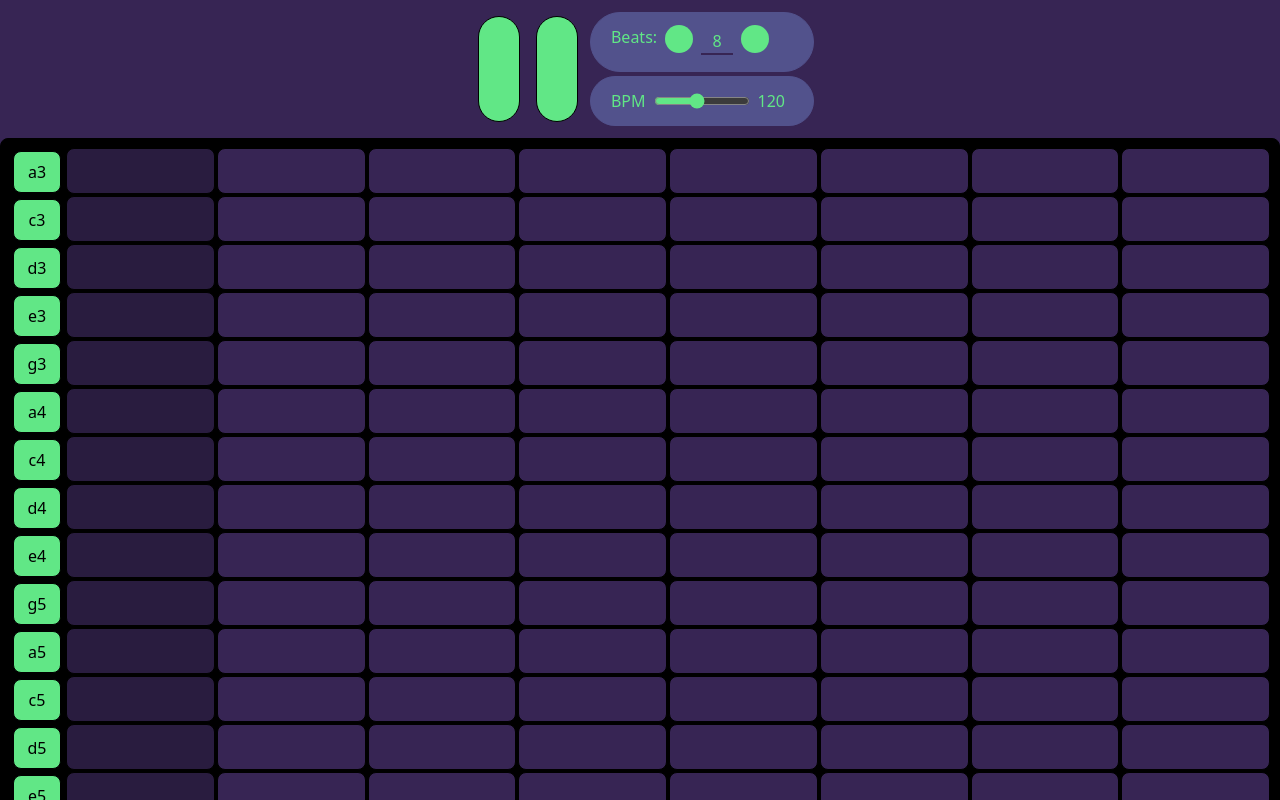
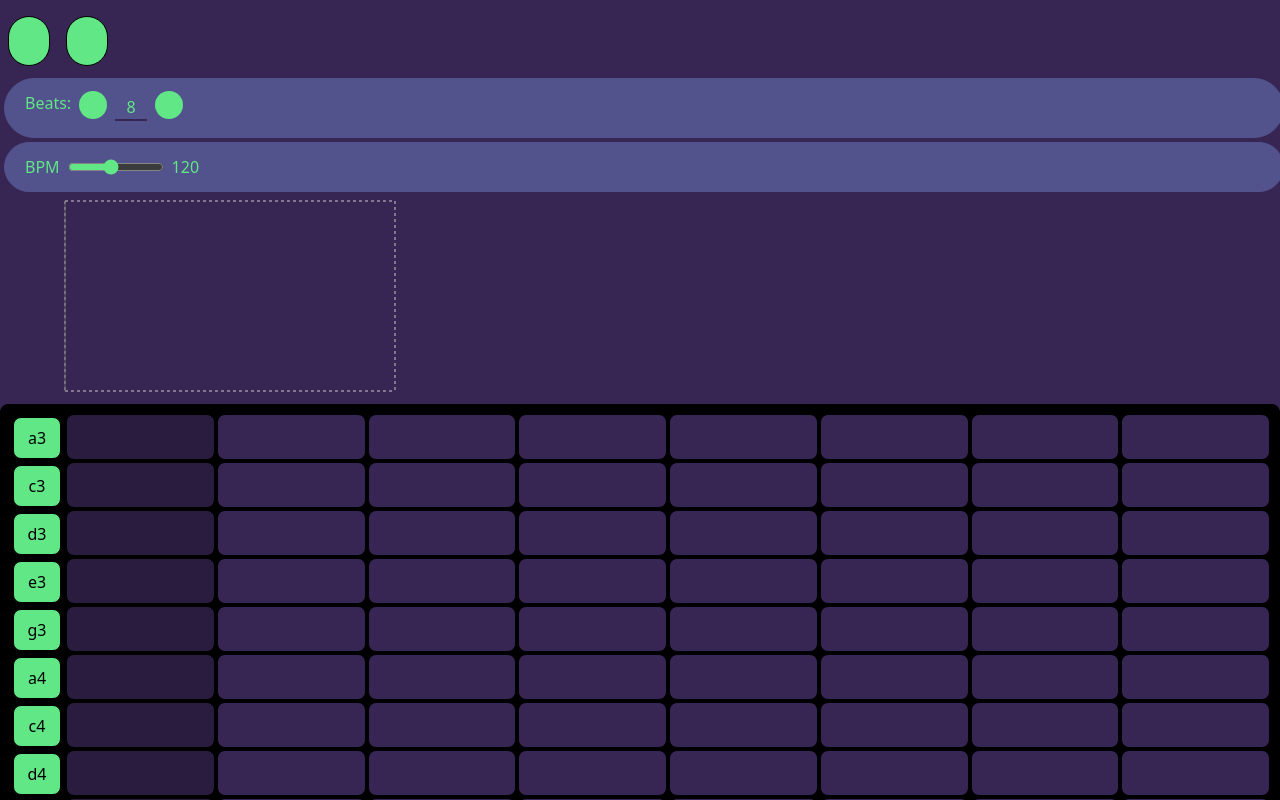
Before and after one commit to farmeroy/synth-app, a Next.js app: page /sequencer in a window 1280 px wide. Shown: the top 800 px of the page. Built offline with nearby package versions, Linux system fonts and the light colour scheme; some icons are missing.

Commit message:
display frequency data while machine is on

```diff
--- a/src/components/machine/AudioVisualizer.tsx
+++ b/src/components/machine/AudioVisualizer.tsx
@@ -8,22 +8,22 @@ import {
   Tooltip,
   Legend,
 } from "recharts";
-import { Analyser, Destination } from "tone";
+import { useRecoilValue } from "recoil";
+import { Analyser, Destination, Transport } from "tone";
+import machineIsOnAtom from "../../lib/store/machineIsOnAtom";
 
 const AudioVisualizer = () => {
   const [data, setData] = useState([]);
+  const machineIsOn = useRecoilValue(machineIsOnAtom);
 
   useEffect(() => {
-    // Create an AnalyserNode
-    const analyser = new Analyser("fft", 64);
-
-    // Connect it to the Tone.js output
+    if (machineIsOn) {
+      const analyser = new Analyser("fft", 16);
       Destination.connect(analyser);
-
-    // Update the data in real-time
-    const updateData = () => {
-      // Retrieve the frequency data
+      Transport.scheduleRepeat(
+        () => {
           const frequencyData = analyser.getValue();
+          console.log(frequencyData);
 
           // Convert the frequency data to an array of data points
           const newData = Array.from(frequencyData).map((value, index) => ({
@@ -33,29 +33,31 @@ const AudioVisualizer = () => {
 
           // Update the data state
           setData(newData);
-
+          console.log(newData);
+          console.log(newData);
+        },
+        "128n",
+        "0:1:0"
+      );
+    }
     // Schedule the next update
-      requestAnimationFrame(updateData);
-    };
-
-    // Start updating the data
-    updateData();
 
     // Clean up the effect
-    return () => {
-      // Stop updating the data
-      cancelAnimationFrame(updateData);
-    };
-  }, []);
-
+  }, [machineIsOn]);
   return (
-    <LineChart width={800} height={400} data={data}>
+    <LineChart width={400} height={200} data={data}>
       <CartesianGrid strokeDasharray="3 3" />
-      <XAxis dataKey="name" />
-      <YAxis />
-      <Tooltip />
-      <Legend />
-      <Line type="monotone" dataKey="value" stroke="#8884d8" />
+      <YAxis ticks={[-10]} domain={[-80, -10]} />
+      {/* <Tooltip /> */}
+      {/* <Legend /> */}
+      <Line
+        isAnimationActive={false}
+        type="monotone"
+        dataKey="value"
+        stroke="#8884d8"
+        dot={false}
+        connectNulls={true}
+      />
     </LineChart>
   );
 };
--- a/src/components/machine/MachineView/index.tsx
+++ b/src/components/machine/MachineView/index.tsx
@@ -2,10 +2,11 @@ import MachineInputBPM from "../MachineInputBPM";
 import MachineButtonStart from "../MachineButtonStart";
 import MachineButtonNoteAdd from "../MachineButtonNoteAdd/MachineButtonNoteAdd";
 import MachineControlBeats from "../MachineControlBeats";
+import AudioVisualizer from "../AudioVisualizer";
 
 const MachineView = () => {
   return (
-    <div className="flex justify-center my-2">
+    <div className="flex-col justify-center my-2">
       <div className="flex">
         <MachineButtonStart />
         <MachineButtonNoteAdd />
@@ -14,6 +15,7 @@ const MachineView = () => {
         <MachineControlBeats />
         <MachineInputBPM />
       </div>
+      <AudioVisualizer />
     </div>
   );
 };
```
Lines whose indentation alone changed are shown as unchanged.
